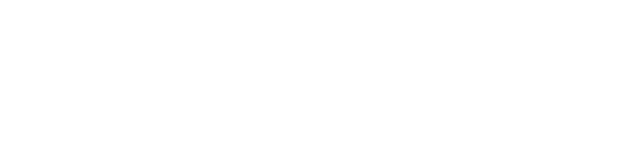
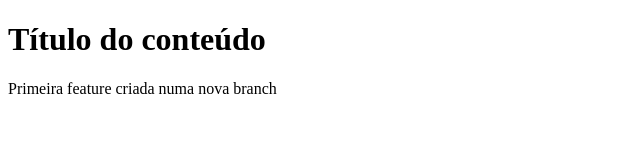
Before and after one commit to asqatester/01-criacao-ate-pull, a plain HTML site: page index.html in a window 1280 px wide. Shown: the whole page, without its empty margins (0-640 px from the left). Drawn offline with Linux system fonts and the light colour scheme.

Commit message:
Criei título e parágrafo

```diff
--- a/index.html
+++ b/index.html
@@ -3,9 +3,11 @@
 <head>
     <meta charset="UTF-8">
     <meta name="viewport" content="width=device-width, initial-scale=1.0">
-    <title>Tutorial de Git</title>
+    <title>Tutorial de Gi</title>
 </head>
 <body>
+    <h1>Título do conteúdo</h1>
+    <p1>Primeira feature criada numa nova branch</p1>
+</body>
 
-</body>
 </html>
```
